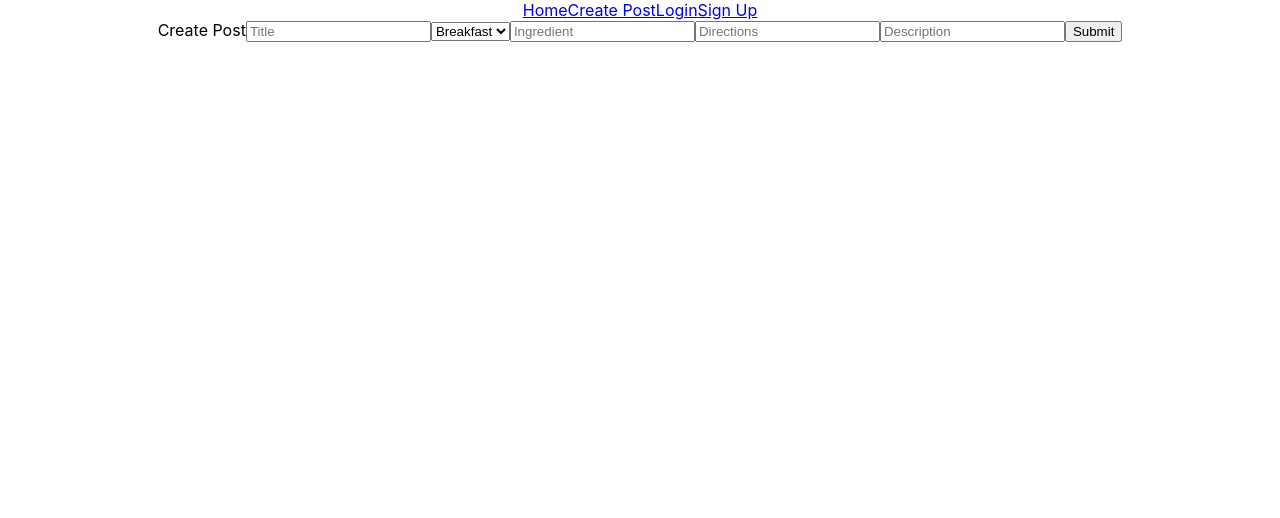
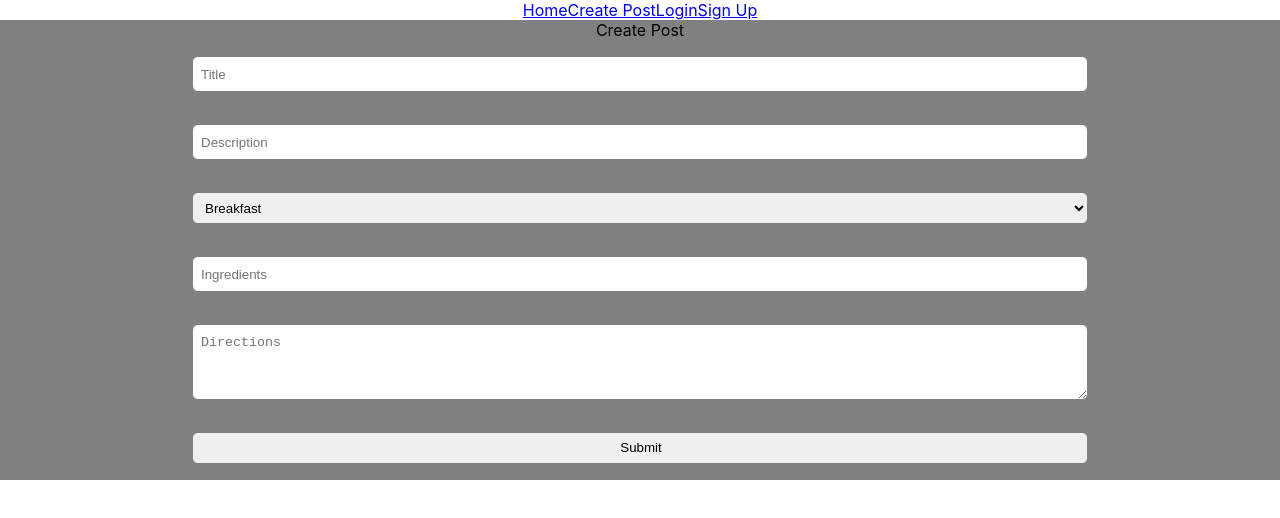
Before and after one commit to BW-Chef-Portfolio-Oct-21-25/front-end, a React (Create React App) app in the folder chefportfolio/: page /createpost in a window 1280 px wide. Shown: the top 518 px of the page. Built offline with nearby package versions, Linux system fonts and the light colour scheme.

Commit message:
Loosely styled, text area for recipe directions

```diff
--- a/chefportfolio/src/components/CreatePost.jsx
+++ b/chefportfolio/src/components/CreatePost.jsx
@@ -1,7 +1,36 @@
 import React, { useRef } from "react";
 import { connect } from "react-redux";
 import axios from "axios";
-import * as actionCreators from '../state/actionCreators';
+import * as actionCreators from "../state/actionCreators";
+import styled from "styled-components";
+
+const StyledCreatePost = styled.div`
+display: flex;
+
+background-color: grey;
+  form {
+    display: flex;
+    flex-direction: column;
+    width: 70vw;
+    margin: 0 auto;
+    input,
+    select,
+    button {
+      margin: 1rem 0;
+      height: 2rem;
+      border: 1px solid grey;
+      border-radius: 6px;
+      padding-left: 0.5rem;
+    }
+    textarea {
+      padding: 0.6rem 0 0 0.5rem;
+      border: 1px solid grey;
+      border-radius: 6px;
+      height: 4rem;
+      margin: 1rem 0;
+    }
+  }
+`;
 
 export function CreatePost(props) {
   const title = useRef();
@@ -23,14 +52,14 @@ export function CreatePost(props) {
         description: description.current.value
       })
       .then(res => {
-       actionCreators.newPost(res.data.post)
-       console.log(res.data.post)
-       alert('success')
-       props.history.push('/');
+        actionCreators.newPost(res.data.post);
+        console.log(res.data);
+        alert("success");
+        props.history.push("/");
       })
       .catch(err => {
-          debugger
-        alert(err.response.data.message)
+        debugger;
+        alert(err.response.data.message);
       });
   }
 
@@ -39,30 +68,29 @@ export function CreatePost(props) {
     return axios.create({
       headers: {
         "Content-Type": "application/json",
-        Authorization: "eyJhbGciOiJIUzI1NiIsInR5cCI6IkpXVCJ9.eyJzdWIiOjIsInVzZXJuYW1lIjoiTWVnYW4yMiIsImlhdCI6MTU3MTcyOTIxMywiZXhwIjoxNTcyMzM0MDEzfQ.wkHy9ZZPa4veeHah1fS95jyek4qYxgXwc2J2afBe7MY"
+        Authorization:
+          "eyJhbGciOiJIUzI1NiIsInR5cCI6IkpXVCJ9.eyJzdWIiOjIsInVzZXJuYW1lIjoiTWVnYW4yMiIsImlhdCI6MTU3MTcyOTIxMywiZXhwIjoxNTcyMzM0MDEzfQ.wkHy9ZZPa4veeHah1fS95jyek4qYxgXwc2J2afBe7MY"
       }
     });
   }
 
   return (
+    <StyledCreatePost>
       <form>
         Create Post
         <input name="title" placeholder="Title" ref={title} />
+        <input name="description" placeholder="Description" ref={description} />
         <select ref={mealType}>
           <option>Breakfast</option>
           <option>Lunch</option>
           <option>Dinner</option>
           <option>Dessert</option>
         </select>
-      <input name="ingredient" placeholder="Ingredient" ref={ingredient} />
-      <input
-        name="directions"
-        placeholder="Directions"
-        ref={directions}
-      />
-      <input name="description" placeholder="Description" ref={description} />
+        <input name="ingredient" placeholder="Ingredients" ref={ingredient} />
+        <textarea name="directions" placeholder="Directions" ref={directions} />
         <button onClick={createPost}>Submit</button>
       </form>
+    </StyledCreatePost>
   );
 }
 
```
Lines whose indentation alone changed are shown as unchanged.
